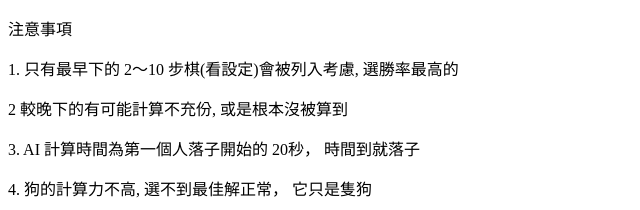
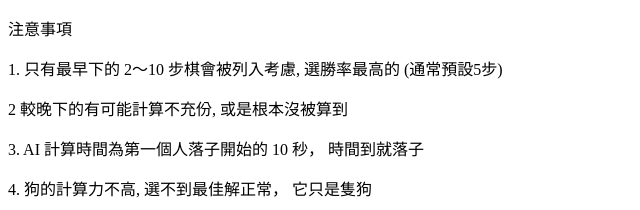
Before and after one commit to pochangl/pochangl.github.io, a plain HTML site: page votego/index.html in a window 1280 px wide. Shown: the top 210 px of the page, without its empty margins (0-640 px from the left). Drawn offline with Linux system fonts and the light colour scheme; no server answers.

Commit message:
feat: update default setting

```diff
--- a/votego/index.html
+++ b/votego/index.html
@@ -13,9 +13,9 @@
       <div id="suggest"></div>
       <div id="playable"></div>
       <p>注意事項</p>
-      <p> 1. 只有最早下的 2～10 步棋(看設定)會被列入考慮, 選勝率最高的 </p>
+      <p> 1. 只有最早下的 2～10 步棋會被列入考慮, 選勝率最高的 (通常預設5步) </p>
       <p> 2  較晚下的有可能計算不充份, 或是根本沒被算到</p>
-      <p> 3. AI 計算時間為第一個人落子開始的 20秒， 時間到就落子 </p>
+      <p> 3. AI 計算時間為第一個人落子開始的 10 秒， 時間到就落子 </p>
       <p> 4. 狗的計算力不高, 選不到最佳解正常， 它只是隻狗 </p>
       <p> 5. 野狐帳號 votego 有在下棋這個頁面才有作用, 沒有作用大概是在做特殊研究 </p>
       <p> 6. 頁面會崩潰, 有時候會需要重開頁面 </p>
```
Also changed, not shown: votego/multi.html (+2 -2 lines).
